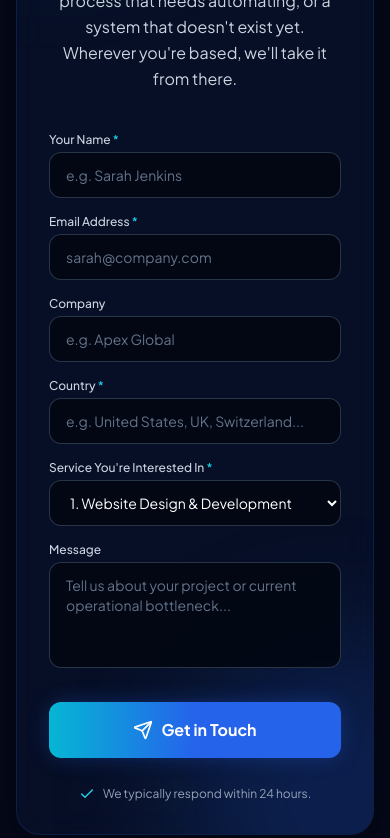
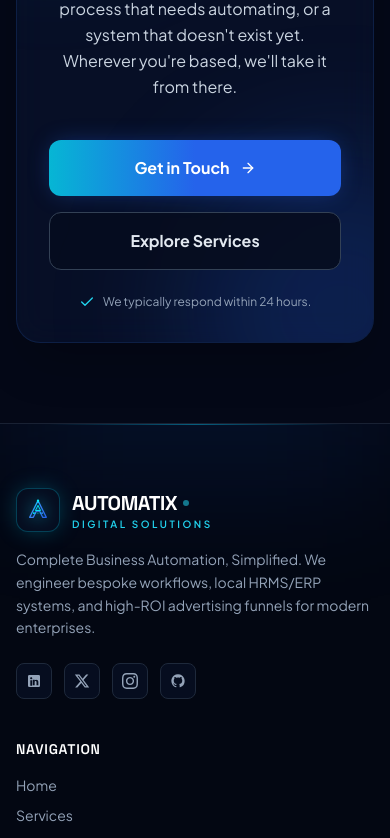
Before and after one commit to mehdiraza-1210/Automatix-Digital-Solutions, a React (Vite) app: page / in a window 390 px wide. Shown: the part 8580-9418 px from the top of the page. Built offline with nearby package versions, Linux system fonts and the light colour scheme.

Commit message:
fix: replace inline form with CTA banner button that triggers popup modal

```diff
--- a/src/pages/HomePage.jsx
+++ b/src/pages/HomePage.jsx
@@ -356,16 +356,16 @@ export default function HomePage({ onNavigate, onOpenConsultation }) {
       </section>
 
       {/* ========================================================================= */}
-      {/* SECTION 6: CONTACT US (DEDICATED FORM) */}
+      {/* SECTION 6: CONTACT US / CTA BANNER (POPS UP FORM) */}
       {/* ========================================================================= */}
       <section id="contact" className="relative py-20 px-4 sm:px-6 lg:px-8 max-w-5xl mx-auto">
-        <div className="relative rounded-3xl overflow-hidden glass-panel p-8 sm:p-12 lg:p-14 border border-cyan-500/30 shadow-2xl">
+        <div className="relative rounded-3xl overflow-hidden glass-panel p-8 sm:p-12 lg:p-16 border border-cyan-500/30 shadow-2xl text-center">
           {/* Background Glows */}
           <div className="absolute -top-32 -left-32 w-80 h-80 bg-cyan-500/15 rounded-full blur-3xl pointer-events-none" />
           <div className="absolute -bottom-32 -right-32 w-80 h-80 bg-blue-600/20 rounded-full blur-3xl pointer-events-none" />
 
-          <div className="relative z-10 max-w-3xl mx-auto text-center mb-10">
-            <div className="inline-flex items-center gap-2 px-3.5 py-1 rounded-full bg-cyan-500/15 border border-cyan-500/30 text-cyan-300 text-xs font-semibold mb-4">
+          <div className="relative z-10 max-w-3xl mx-auto">
+            <div className="inline-flex items-center gap-2 px-3.5 py-1 rounded-full bg-cyan-500/15 border border-cyan-500/30 text-cyan-300 text-xs font-semibold mb-6">
               <Sparkles className="w-3.5 h-3.5 text-cyan-400" />
               <span>Contact Us</span>
             </div>
@@ -374,147 +374,32 @@ export default function HomePage({ onNavigate, onOpenConsultation }) {
               Let's Build Something That Works For You
             </h2>
 
-            <p className="text-slate-300 text-base sm:text-lg leading-relaxed">
+            <p className="text-slate-300 text-base sm:text-lg leading-relaxed mb-10 max-w-2xl mx-auto">
               Tell us what you're trying to solve — a website that needs to convert better, a process that needs automating, or a system that doesn't exist yet. Wherever you're based, we'll take it from there.
             </p>
-          </div>
 
-          {!submitted ? (
-            <form onSubmit={handleInlineSubmit} className="relative z-10 max-w-2xl mx-auto space-y-4">
-              <div className="grid grid-cols-1 sm:grid-cols-2 gap-4">
-                <div>
-                  <label className="block text-xs font-medium text-slate-300 mb-1">
-                    Your Name <span className="text-cyan-400">*</span>
-                  </label>
-                  <input
-                    type="text"
-                    required
-                    value={inlineForm.name}
-                    onChange={(e) => setInlineForm({ ...inlineForm, name: e.target.value })}
-                    placeholder="e.g. Sarah Jenkins"
-                    className="w-full px-4 py-3 bg-navy-950/90 border border-slate-700/80 rounded-xl text-white placeholder-slate-500 text-sm focus:outline-none focus:border-cyan-400 focus:ring-1 focus:ring-cyan-400 transition-colors"
-                  />
-                </div>
+            <div className="flex flex-col sm:flex-row items-center justify-center gap-4 mb-6">
+              <button
+                onClick={() => onOpenConsultation()}
+                className="w-full sm:w-auto px-9 py-4 rounded-xl font-bold text-base bg-gradient-to-r from-cyan-500 via-blue-600 to-electric-600 hover:from-cyan-400 hover:to-blue-500 text-white shadow-glow-blue hover:shadow-glow-cyan transition-all duration-300 hover:scale-[1.03] flex items-center justify-center gap-2.5 group"
+              >
+                <span>Get in Touch</span>
+                <ArrowRight className="w-4 h-4 group-hover:translate-x-1 transition-transform" />
+              </button>
 
-                <div>
-                  <label className="block text-xs font-medium text-slate-300 mb-1">
-                    Email Address <span className="text-cyan-400">*</span>
-                  </label>
-                  <input
-                    type="email"
-                    required
-                    value={inlineForm.email}
-                    onChange={(e) => setInlineForm({ ...inlineForm, email: e.target.value })}
-                    placeholder="sarah@company.com"
-                    className="w-full px-4 py-3 bg-navy-950/90 border border-slate-700/80 rounded-xl text-white placeholder-slate-500 text-sm focus:outline-none focus:border-cyan-400 focus:ring-1 focus:ring-cyan-400 transition-colors"
-                  />
-                </div>
-              </div>
-
-              <div className="grid grid-cols-1 sm:grid-cols-2 gap-4">
-                <div>
-                  <label className="block text-xs font-medium text-slate-300 mb-1">
-                    Company
-                  </label>
-                  <input
-                    type="text"
-                    value={inlineForm.company}
-                    onChange={(e) => setInlineForm({ ...inlineForm, company: e.target.value })}
-                    placeholder="e.g. Apex Global"
-                    className="w-full px-4 py-3 bg-navy-950/90 border border-slate-700/80 rounded-xl text-white placeholder-slate-500 text-sm focus:outline-none focus:border-cyan-400 focus:ring-1 focus:ring-cyan-400 transition-colors"
-                  />
-                </div>
-
-                <div>
-                  <label className="block text-xs font-medium text-slate-300 mb-1">
-                    Country <span className="text-cyan-400">*</span>
-                  </label>
-                  <input
-                    type="text"
-                    required
-                    value={inlineForm.country}
-                    onChange={(e) => setInlineForm({ ...inlineForm, country: e.target.value })}
-                    placeholder="e.g. United States, UK, Switzerland..."
-                    className="w-full px-4 py-3 bg-navy-950/90 border border-slate-700/80 rounded-xl text-white placeholder-slate-500 text-sm focus:outline-none focus:border-cyan-400 focus:ring-1 focus:ring-cyan-400 transition-colors"
-                  />
-                </div>
-              </div>
-
-              <div>
-                <label className="block text-xs font-medium text-slate-300 mb-1">
-                  Service You're Interested In <span className="text-cyan-400">*</span>
-                </label>
-                <select
-                  value={inlineForm.service}
-                  onChange={(e) => setInlineForm({ ...inlineForm, service: e.target.value })}
-                  className="w-full px-4 py-3 bg-navy-950/90 border border-slate-700/80 rounded-xl text-white text-sm focus:outline-none focus:border-cyan-400 focus:ring-1 focus:ring-cyan-400 transition-colors"
-                >
-                  <option value="website-design">1. Website Design & Development</option>
-                  <option value="business-automation">2. Business Automation</option>
-                  <option value="ai-integrations">3. A.I. Business Integrations</option>
-                  <option value="social-media-management">4. Social Media Management (Meta, X & Pinterest)</option>
-                  <option value="hrms-erp-custom">5. HRMS, ERP & Custom Software Development</option>
-                  <option value="full-stack">Full Digital Transformation Suite</option>
-                </select>
-              </div>
-
-              <div>
-                <label className="block text-xs font-medium text-slate-300 mb-1">
-                  Message
-                </label>
-                <textarea
-                  rows="4"
-                  value={inlineForm.message}
-                  onChange={(e) => setInlineForm({ ...inlineForm, message: e.target.value })}
-                  placeholder="Tell us about your project or current operational bottleneck..."
-                  className="w-full px-4 py-3 bg-navy-950/90 border border-slate-700/80 rounded-xl text-white placeholder-slate-500 text-sm focus:outline-none focus:border-cyan-400 focus:ring-1 focus:ring-cyan-400 transition-colors resize-none"
-                />
-              </div>
-
-              <div className="pt-3">
-                <button
-                  type="submit"
-                  disabled={isSubmitting}
-                  className="w-full py-4 px-8 rounded-xl font-bold text-base bg-gradient-to-r from-cyan-500 via-blue-600 to-electric-600 hover:from-cyan-400 hover:to-blue-500 text-white shadow-glow-blue hover:shadow-glow-cyan transition-all duration-300 hover:scale-[1.01] flex items-center justify-center gap-2 group disabled:opacity-50"
-                >
-                  {isSubmitting ? (
-                    <span className="flex items-center gap-2">
-                      <Clock className="w-5 h-5 animate-spin" /> Submitting...
-                    </span>
-                  ) : (
-                    <span className="flex items-center gap-2">
-                      <Send className="w-5 h-5" /> Get in Touch
-                    </span>
-                  )}
-                </button>
-              </div>
-
-              <div className="text-center pt-3">
-                <p className="text-xs text-slate-400 flex items-center justify-center gap-2">
-                  <Check className="w-4 h-4 text-cyan-400" />
-                  <span>We typically respond within 24 hours.</span>
-                </p>
-              </div>
-            </form>
-          ) : (
-            <div className="relative z-10 text-center py-10 max-w-lg mx-auto">
-              <div className="w-16 h-16 rounded-2xl bg-cyan-500/20 border border-cyan-400 flex items-center justify-center text-cyan-400 mx-auto mb-4 shadow-glow-cyan">
-                <Check className="w-8 h-8" />
-              </div>
-              <h3 className="text-2xl sm:text-3xl font-display font-bold text-white mb-2">
-                Thank You for Reaching Out!
-              </h3>
-              <p className="text-slate-300 text-sm mb-6 leading-relaxed">
-                We have received your message regarding <strong className="text-cyan-400">{inlineForm.service}</strong>. Our senior technical solutions team will review your inquiry and get back to you within 24 hours.
-              </p>
               <button
-                onClick={() => setSubmitted(false)}
-                className="px-6 py-2.5 rounded-xl bg-slate-800 hover:bg-slate-700 text-white text-sm font-semibold transition-colors"
+                onClick={() => onNavigate('services')}
+                className="w-full sm:w-auto px-8 py-4 rounded-xl font-bold text-base bg-navy-900/90 border border-slate-700 hover:border-cyan-400 text-slate-200 transition-all duration-300 hover:scale-[1.02]"
               >
-                Send Another Inquiry
+                Explore Services
               </button>
             </div>
-          )}
+
+            <p className="text-xs text-slate-400 flex items-center justify-center gap-2">
+              <Check className="w-4 h-4 text-cyan-400" />
+              <span>We typically respond within 24 hours.</span>
+            </p>
+          </div>
         </div>
       </section>
     </div>
```
